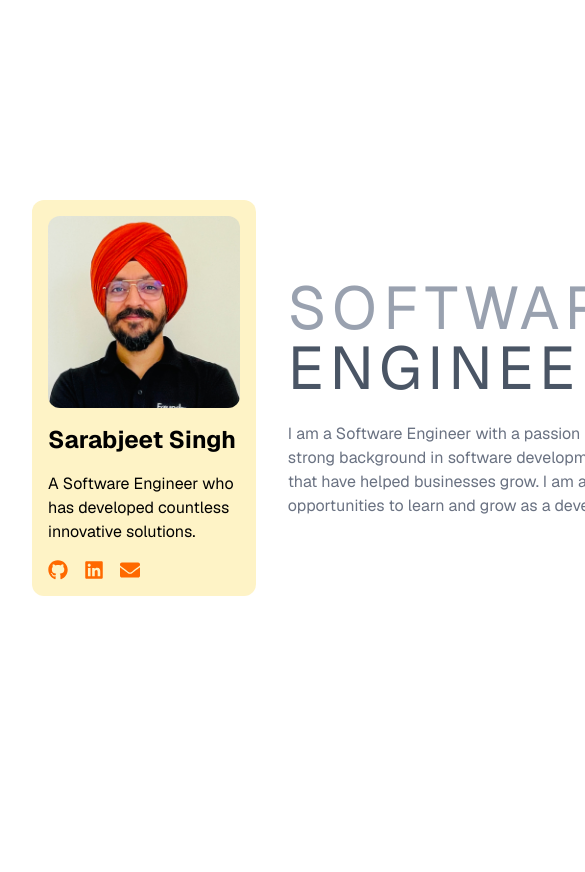
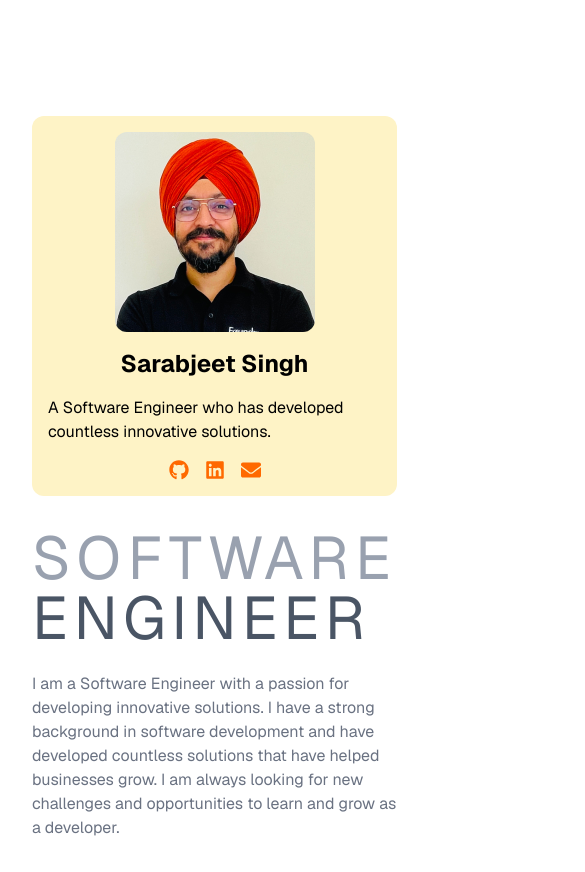
Before and after one commit to sarabs3/sarab.dev, a Next.js app: page / in a window 390 px wide. Shown: the top 872 px of the page, 585 px wide, since content can reach past the window. Before the commit the page ends 844 px from the top, so only its background shows below. Built offline with nearby package versions, Linux system fonts and the light colour scheme.

Commit message:
added responsive flavours

```diff
--- a/src/app/page.tsx
+++ b/src/app/page.tsx
@@ -4,8 +4,8 @@ import { FaGithub, FaLinkedin, FaEnvelope } from "react-icons/fa";
 export default function Home() {
   return (
     <div className="grid grid-rows-[20px_1fr_20px] items-center justify-items-center min-h-screen p-8 pb-20 gap-16 sm:p-20 font-[family-name:var(--font-geist-sans)]">
-      <main className="flex flex-row gap-8 row-start-2 items-center sm:items-start container w-[900px]">
-        <div className="flex gap-4 bg-amber-100 flex-col p-4 w-[300px] rounded-xl">
+      <main className="flex flex-col sm:flex-row gap-8 row-start-2 items-center sm:items-start container lg:w-[900px]">
+        <div className="flex gap-4 bg-amber-100 flex-col p-4 lg:w-[300px] rounded-xl items-center lg:items-start">
           <Image src="/sarabjeet-400.JPG" alt="Sarabjeet Singh" width={200} height={200} className="rounded-xl" />
           <h1 className="text-black text-2xl font-bold">Sarabjeet Singh</h1>
           <h2 className="text-black">A Software Engineer who has developed countless innovative solutions.</h2>
```
